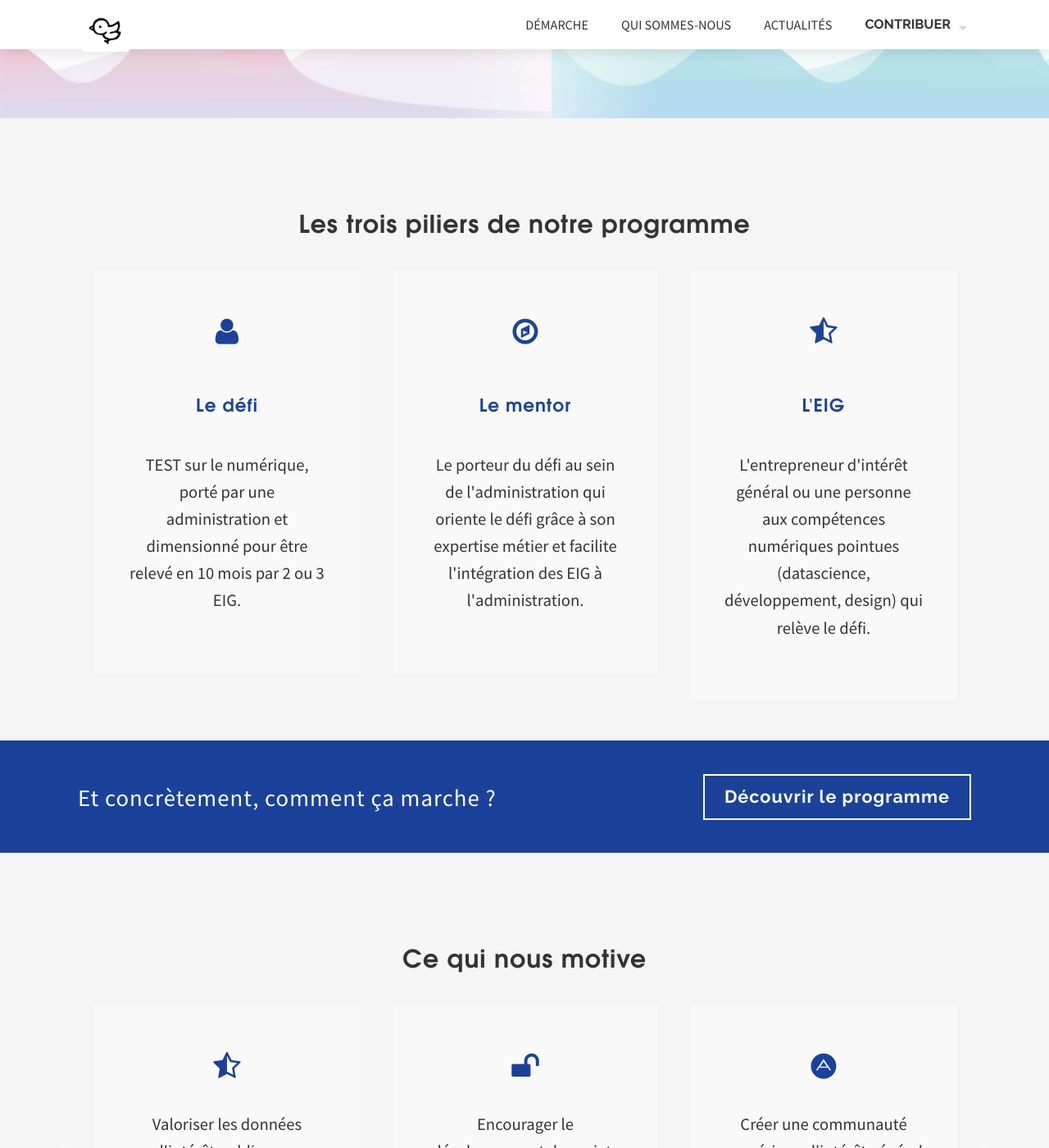
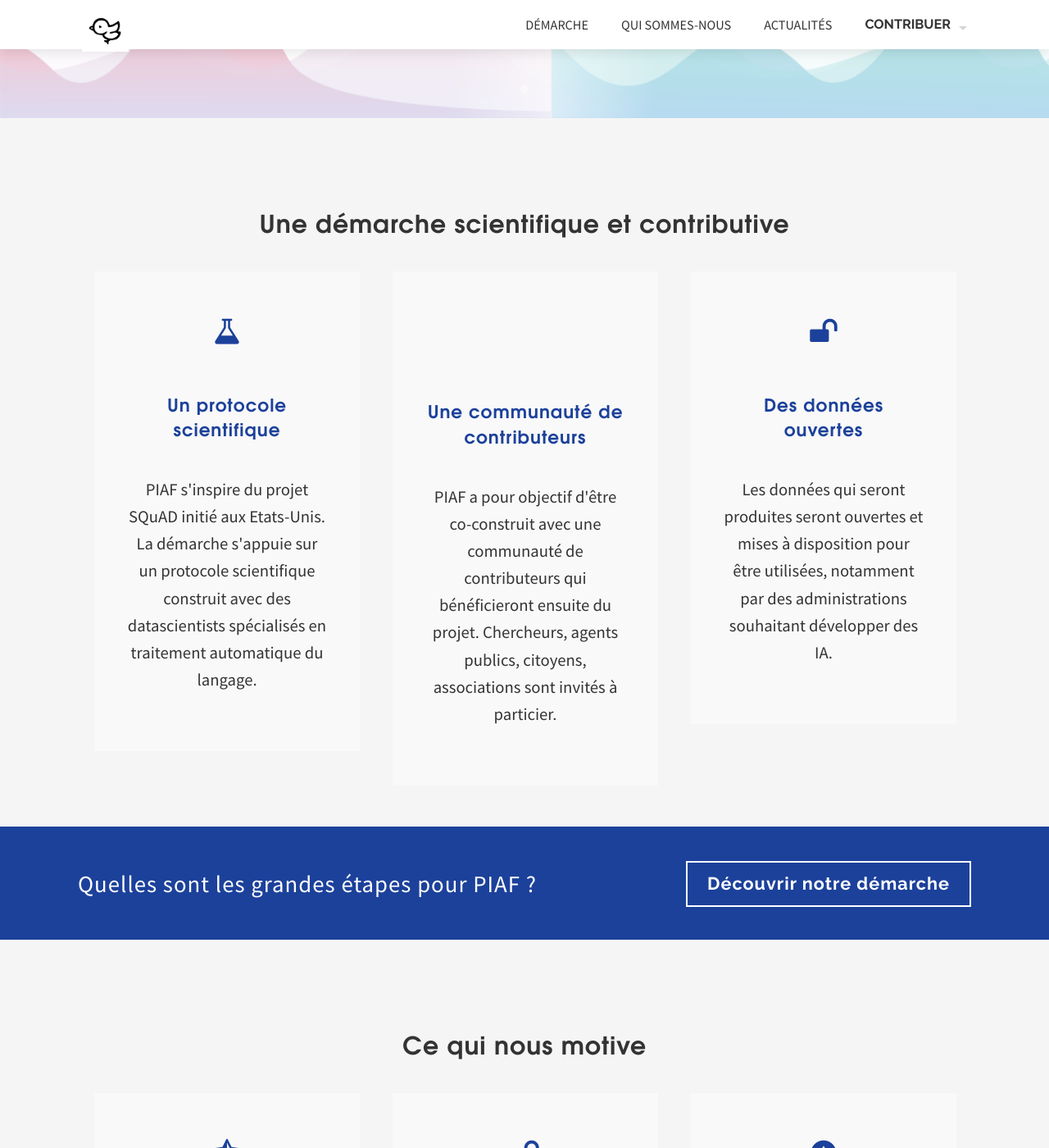
Before and after one commit to etalab/piaf-site, a Jekyll site: the page built from index.html, in a window 1280 px wide and 1400 px high, scrolled down 606 px. Shown: the whole window at 82% size. Built offline with Jekyll 4.4.1, drawn with Linux system fonts in a browser that asks for light colours; nearby versions of some CDN libraries; some web fonts are replaced; library files that are not in the unit come from our copies.

Commit message:
Update index.html
Update "piliers" boxes.
Change icons.

```diff
--- a/index.html
+++ b/index.html
@@ -28,15 +28,15 @@
     desc: Encourager le développement de projets publiés sous licence libre dans l'administration.
 
 piliers:
-  - icon_class: fa fa-user
-    title: <a href="/defis.html">Le défi</a>
-    desc: TEST sur le numérique, porté par une administration et dimensionné pour être relevé en 10 mois par 2 ou 3 EIG.
-  - icon_class: fa fa-compass
-    title: <a href="/communaute.html">Le mentor</a>
-    desc: Le porteur du défi au sein de l'administration qui oriente le défi grâce à son expertise métier et facilite l'intégration des EIG à l'administration.
-  - icon_class: fa fa-star-half-empty
-    title: <a href="/communaute.html">L'EIG</a>
-    desc: L'entrepreneur d'intérêt général ou une personne aux compétences numériques pointues (datascience, développement, design) qui relève le défi.
+  - icon_class: fa fa-flask
+    title: <a href="/presentation.html">Un protocole scientifique</a>
+    desc: PIAF s'inspire du projet SQuAD initié aux Etats-Unis. La démarche s'appuie sur un protocole scientifique construit avec des datascientists spécialisés en traitement automatique du langage.
+  - icon_class: fa fa-chart-network
+    title: <a href="/communaute.html">Une communauté de contributeurs</a>
+    desc: PIAF a pour objectif d'être co-construit avec une communauté de contributeurs qui bénéficieront ensuite du projet. Chercheurs, agents publics, citoyens, associations sont invités à particier.
+  - icon_class: fa fa-unlock
+    title: <a href="/cgu.html">Des données ouvertes</a>
+    desc: Les données qui seront produites seront ouvertes et mises à disposition pour être utilisées, notamment par des administrations souhaitant développer des IA.
 
 slides:
   - bg: img/tmp-img-landing.PNG
@@ -119,7 +119,7 @@
 
 <div class='full' style='background: #f5f5f5'>
     <div class='row'>
-	<div style="text-align:center;"><h2>Les trois piliers de notre programme</h2></div>
+	<div style="text-align:center;"><h2>Une démarche scientifique et contributive</h2></div>
 	<div class='spacing'></div>
 	<div class='large-12 columns'>
 	    <div class='mod modBoxedTextSlider'>
@@ -144,10 +144,10 @@
     <div class='mod modCallToAction'>
 	<div class='row'>
 	    <div class='medium-7 large-7 columns'>
-		<p style="margin-top: .6em;">Et concrètement, comment ça marche ?</p>
+		<p style="margin-top: .6em;">Quelles sont les grandes étapes pour PIAF ?</p>
 	    </div>
 	    <div class='medium-5 large-5 columns' style='text-align: right;'>
-		<a class='boxed button' href='presentation.html'><strong>Découvrir le programme</strong></a>
+		<a class='boxed button' href='presentation.html'><strong>Découvrir notre démarche</strong></a>
 	    </div>
 	</div>
     </div>
```
